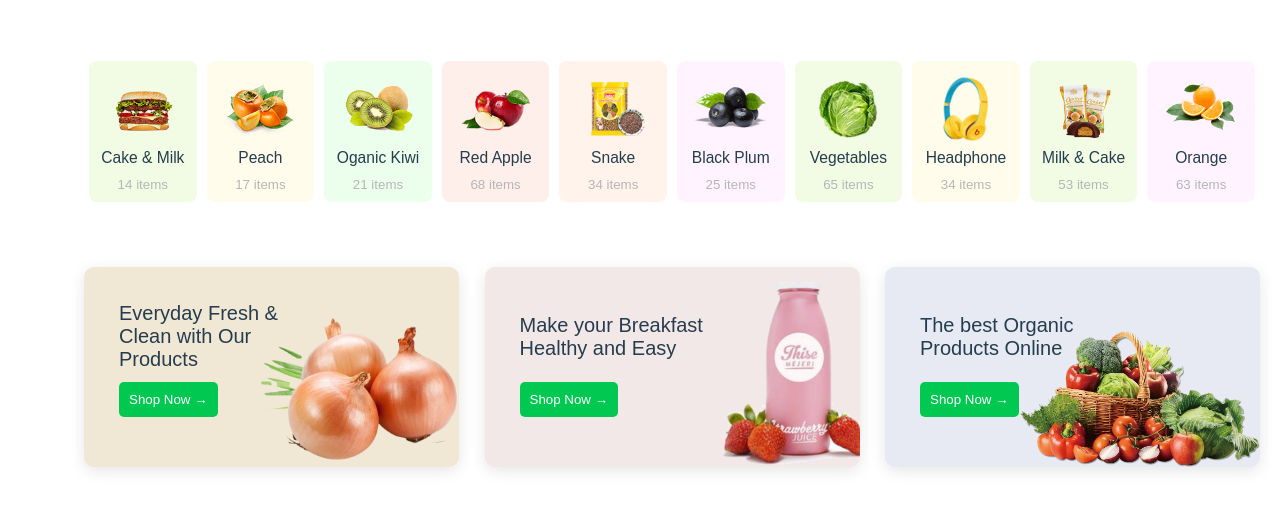
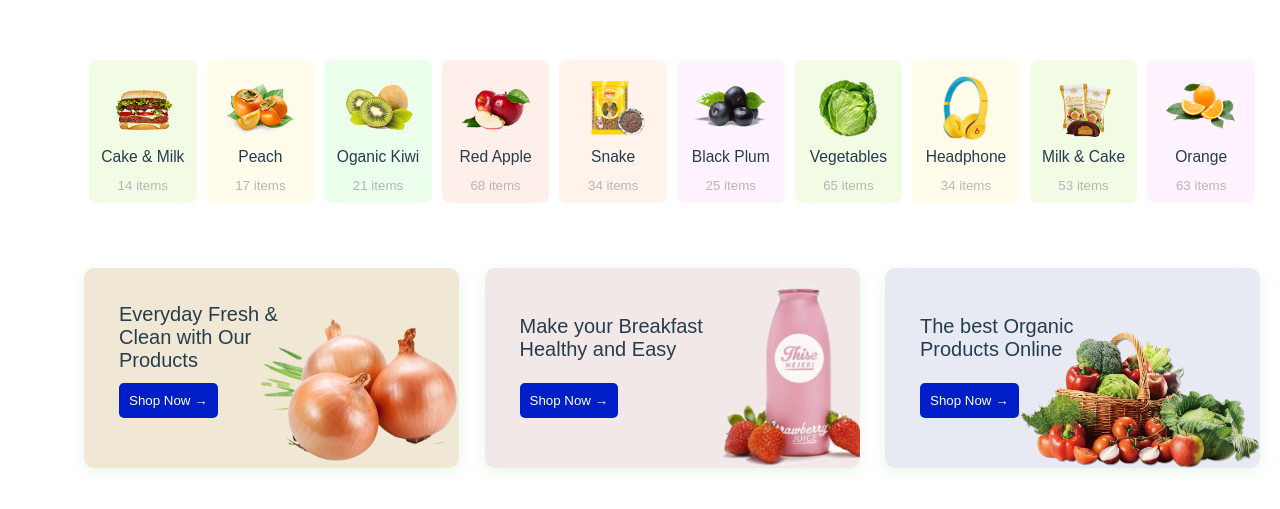
Before and after one commit to tongsour/IP-Course, a Vue app: page / in a window 1280 px wide. Shown: the part 139-648 px from the top of the page. Built offline with nearby package versions, Linux system fonts and the light colour scheme.

Commit message:
changes some components

```diff
--- a/src/components/Btn.vue
+++ b/src/components/Btn.vue
@@ -6,13 +6,15 @@
 
 <script>
 export default {
+
     name: "ShopButton"
+
 };
 </script>
 
 <style scoped>
 .shop-btn {
-    background-color: #00C851;
+    background-color: #001ec8;
     color: white;
     border: none;
     padding: 10px;
--- a/src/components/Category.vue
+++ b/src/components/Category.vue
@@ -38,7 +38,7 @@ export default {
 }
 .name{
     color: #253D4E;
-    margin-bottom: 10px;
+    margin-bottom: 12px;
 }
 .itemCount{
     color:#B6B6B6;
--- a/src/components/Promotion.vue
+++ b/src/components/Promotion.vue
@@ -29,7 +29,7 @@ export default {
     border: none;
     padding: 10px;
     border-radius: 10px;
-    box-shadow: 0 4px 15px rgba(0, 0, 0, 0.1);
+    box-shadow: 0 4px 15px rgba(24, 165, 60, 0.1);
     position: relative;
 }
 
@@ -43,9 +43,11 @@ export default {
     bottom: 0px;
 }
 .title {
+
     text-align: start;
     color: #253D4E;
     padding: 0 0 60px 25px;
     width: 225px;
+
 }
 </style>
```
